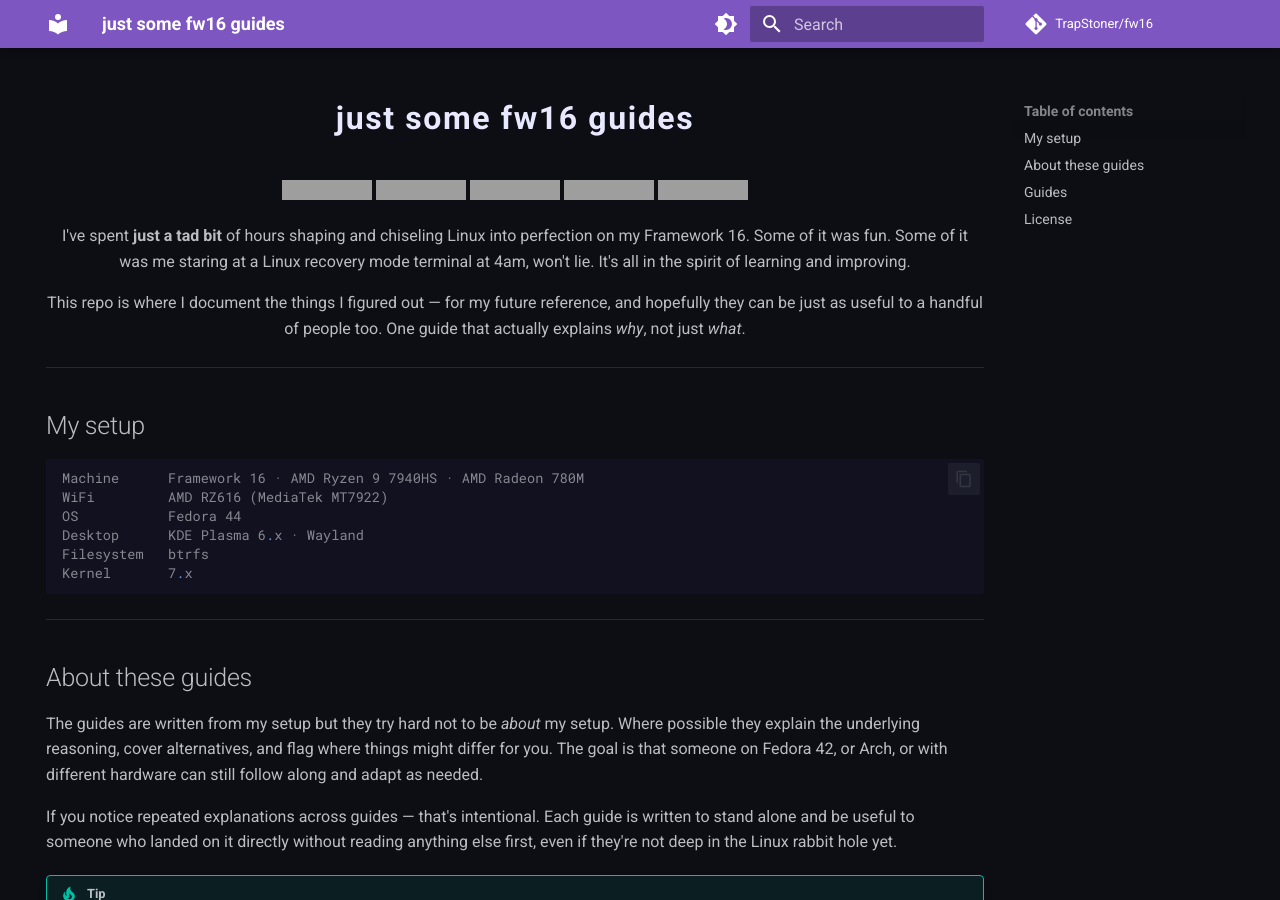
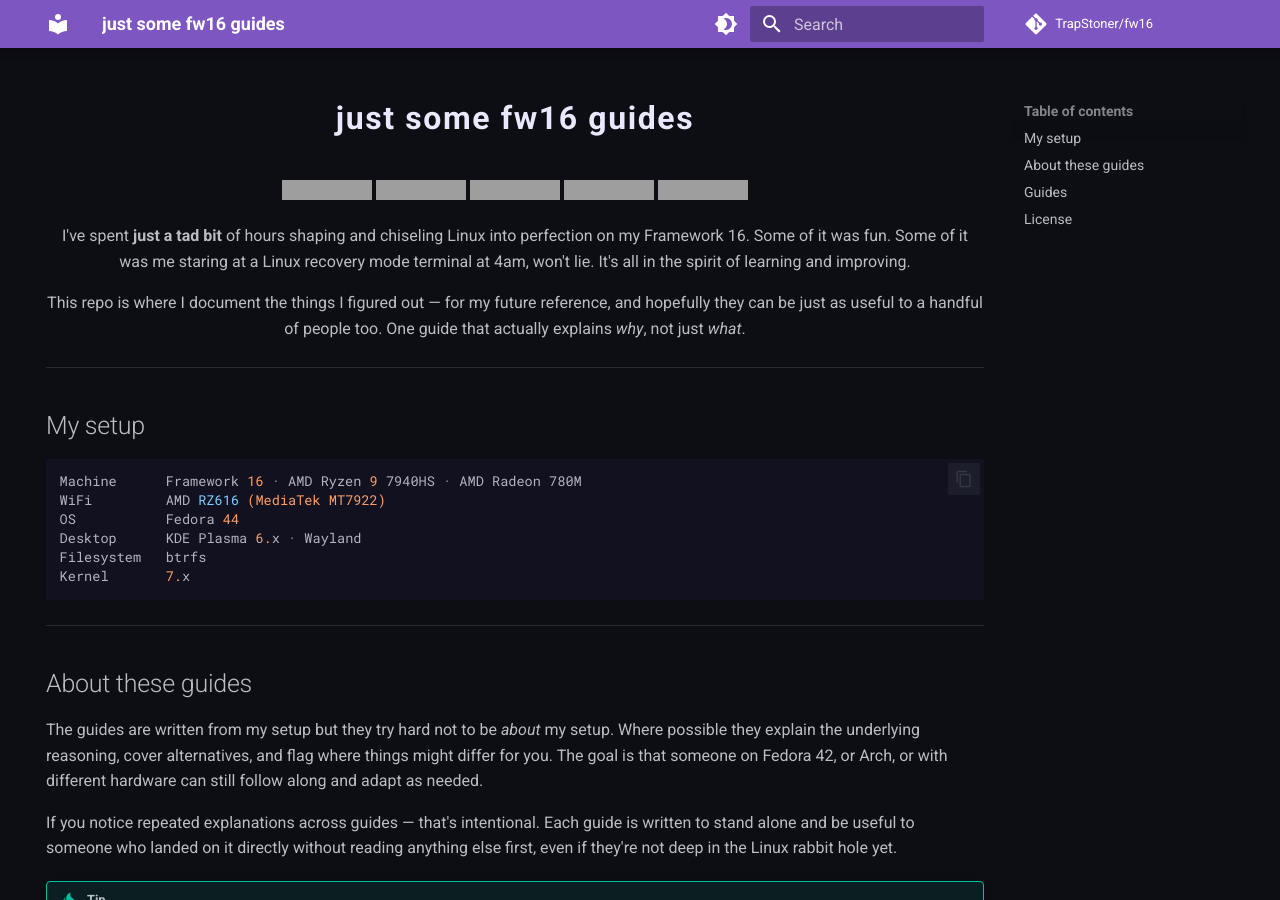
Before and after one commit to TrapStoner/fw16, an MkDocs documentation site: the page built from docs/index.md, in a window 1280 px wide and 900 px high. Built offline with MkDocs 1.6.1 and Material for MkDocs 9.7.7, drawn with Linux system fonts in a browser that asks for light colours; nearby versions of some CDN libraries; comment, search, counter and statistics services are not loaded; grey boxes are pictures that could not be loaded.

Commit message:
feat(highlight): switch to highlight.js

```diff
--- /dev/null
+++ b/docs/javascripts/highlight.js
@@ -0,0 +1,5 @@
+document$.subscribe(() => {
+    document.querySelectorAll('pre code').forEach((block) => {
+        hljs.highlightElement(block)
+    })
+})
--- a/mkdocs.yml
+++ b/mkdocs.yml
@@ -28,9 +28,15 @@ theme:
     - search.highlight
     - search.suggest
     - content.code.copy
+    - content.code.annotation
+
+extra_javascript:
+  - https://cdnjs.cloudflare.com/ajax/libs/highlight.js/11.11.1/highlight.min.js
+  - javascripts/highlight.js
 
 extra_css:
   - stylesheets/extra.css
+  - https://cdnjs.cloudflare.com/ajax/libs/highlight.js/11.11.1/styles/tokyo-night-dark.min.css
 
 # To change accent color later, edit docs/stylesheets/extra.css
 # Full color list: https://squidfunk.github.io/mkdocs-material/setup/changing-the-colors/
@@ -40,8 +46,8 @@ markdown_extensions:
   - md_in_html
   - pymdownx.details
   - pymdownx.superfences
-  - pymdownx.highlight:
-      anchor_linenums: true
+  # - pymdownx.highlight:
+  #     anchor_linenums: true
   - pymdownx.inlinehilite
   - pymdownx.tabbed:
       alternate_style: true
```
